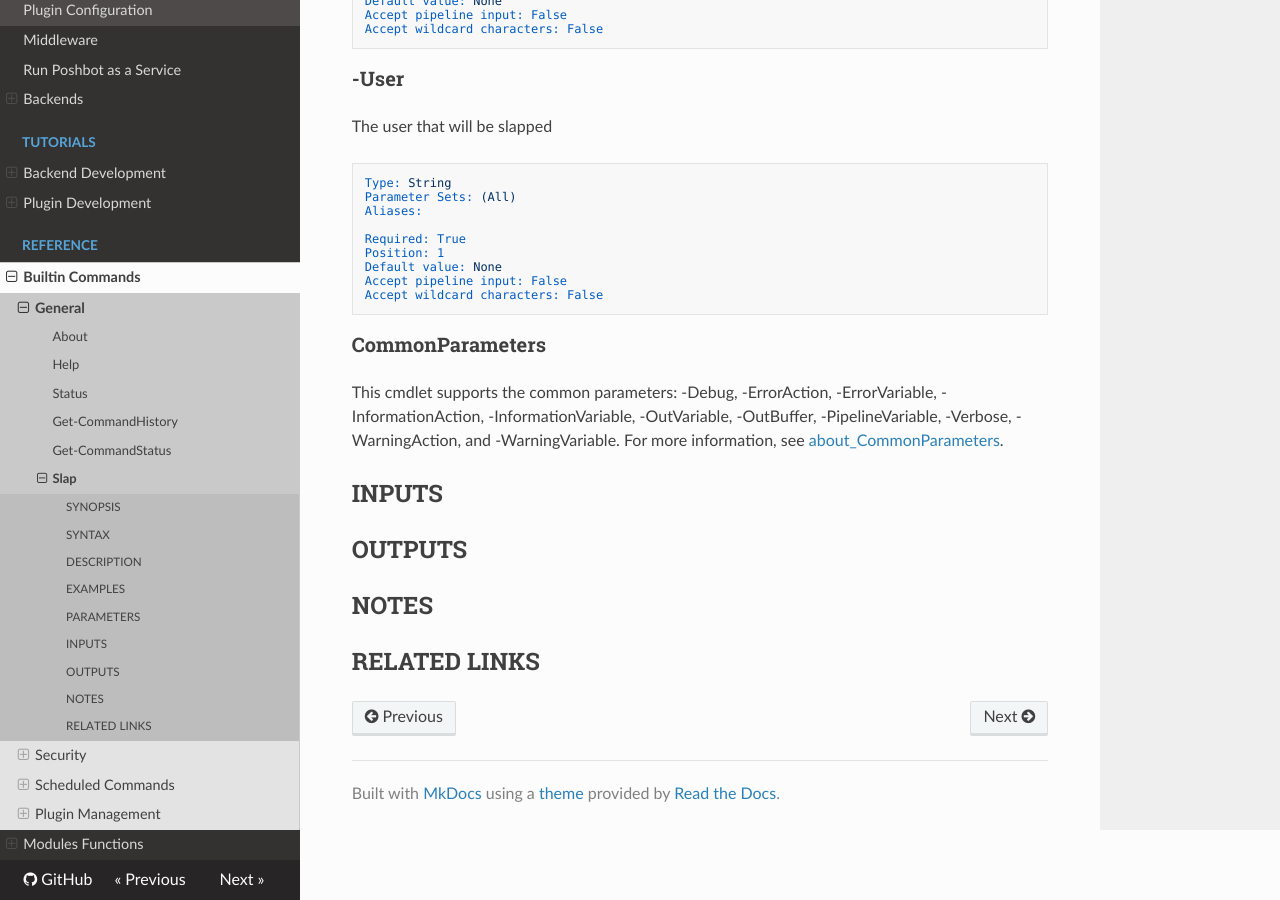
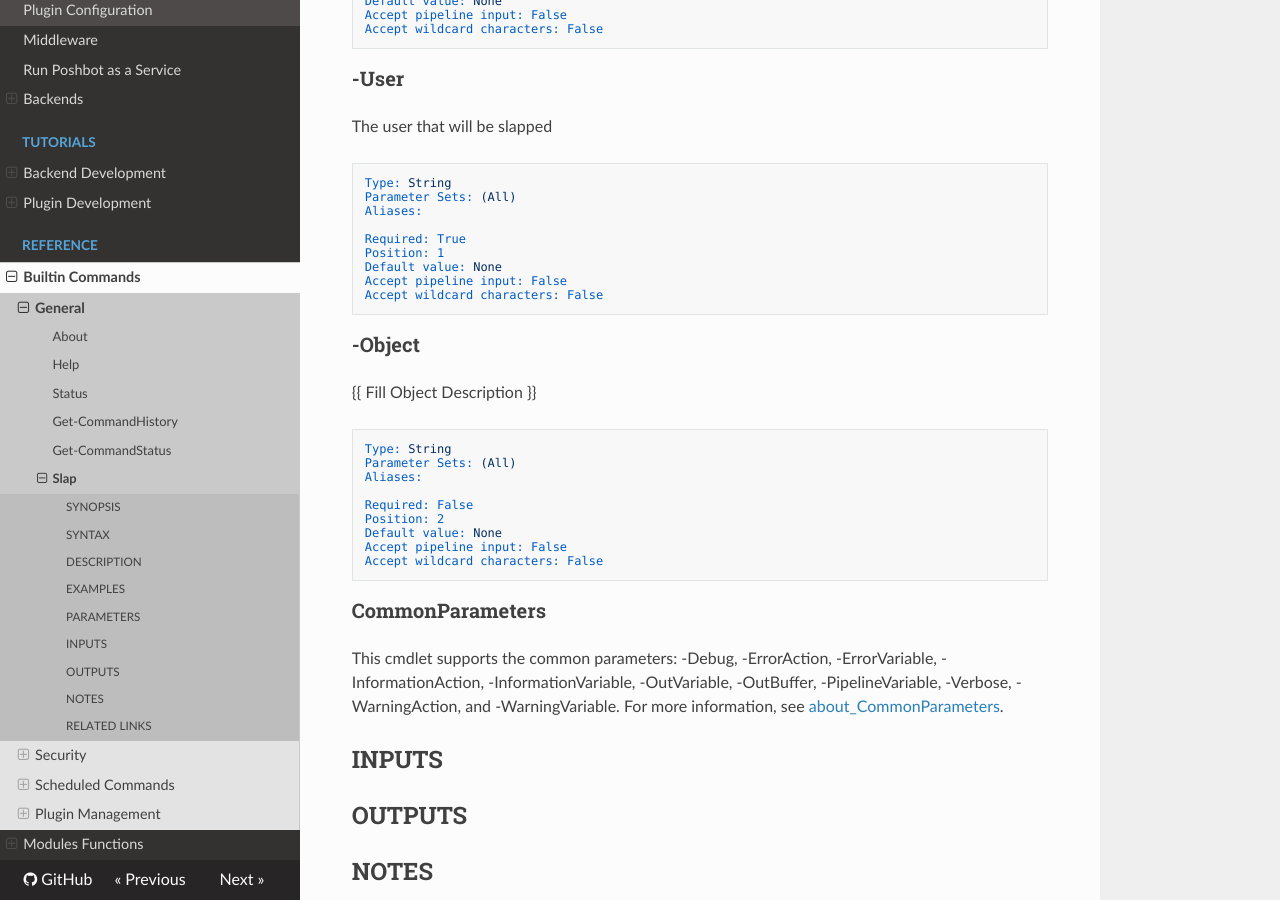
Before and after one commit to poshbotio/PoshBot, an MkDocs documentation site: the page built from docs/reference/commands/Slap.md, in a window 1280 px wide and 900 px high, scrolled down 899 px. Built offline with MkDocs 1.6.1, drawn with Linux system fonts in a browser that asks for light colours; nearby versions of some CDN libraries; old or Windows-style settings are respelled for this version of MkDocs.

Commit message:
added variations to !slap

````diff
--- a/docs/reference/commands/Slap.md
+++ b/docs/reference/commands/Slap.md
@@ -13,7 +13,7 @@ Slap a user with a large trout
 ## SYNTAX
 
 ```
-Slap -Bot <Object> [-User] <String> [<CommonParameters>]
+Slap -Bot <Object> [-User] <String> [[-Object] <String>] [<CommonParameters>]
 ```
 
 ## DESCRIPTION
@@ -58,6 +58,21 @@ Accept pipeline input: False
 Accept wildcard characters: False
 ```
 
+### -Object
+{{ Fill Object Description }}
+
+```yaml
+Type: String
+Parameter Sets: (All)
+Aliases:
+
+Required: False
+Position: 2
+Default value: None
+Accept pipeline input: False
+Accept wildcard characters: False
+```
+
 ### CommonParameters
 This cmdlet supports the common parameters: -Debug, -ErrorAction, -ErrorVariable, -InformationAction, -InformationVariable, -OutVariable, -OutBuffer, -PipelineVariable, -Verbose, -WarningAction, and -WarningVariable. For more information, see [about_CommonParameters](http://go.microsoft.com/fwlink/?LinkID=113216).
 
````
Also changed, not shown: 1 other file.
